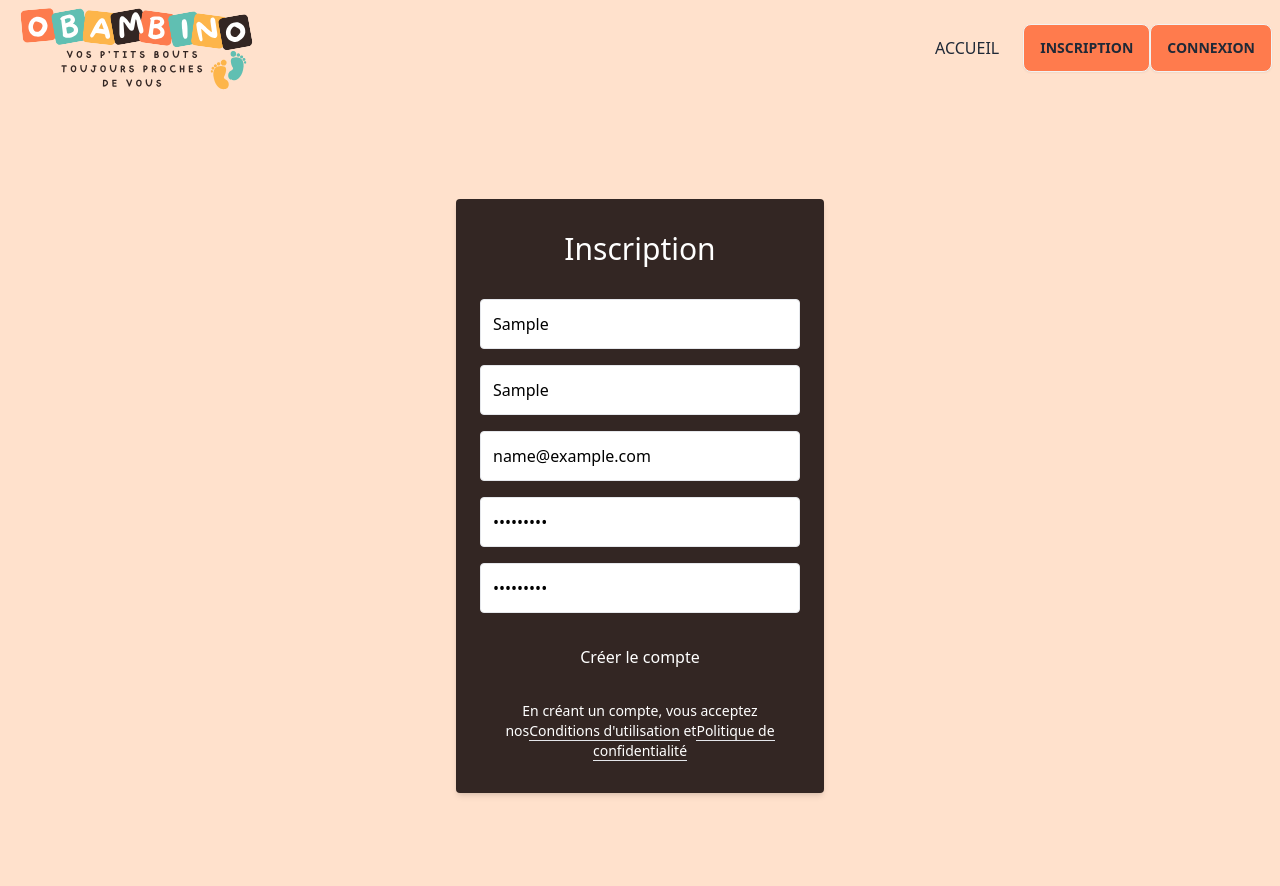
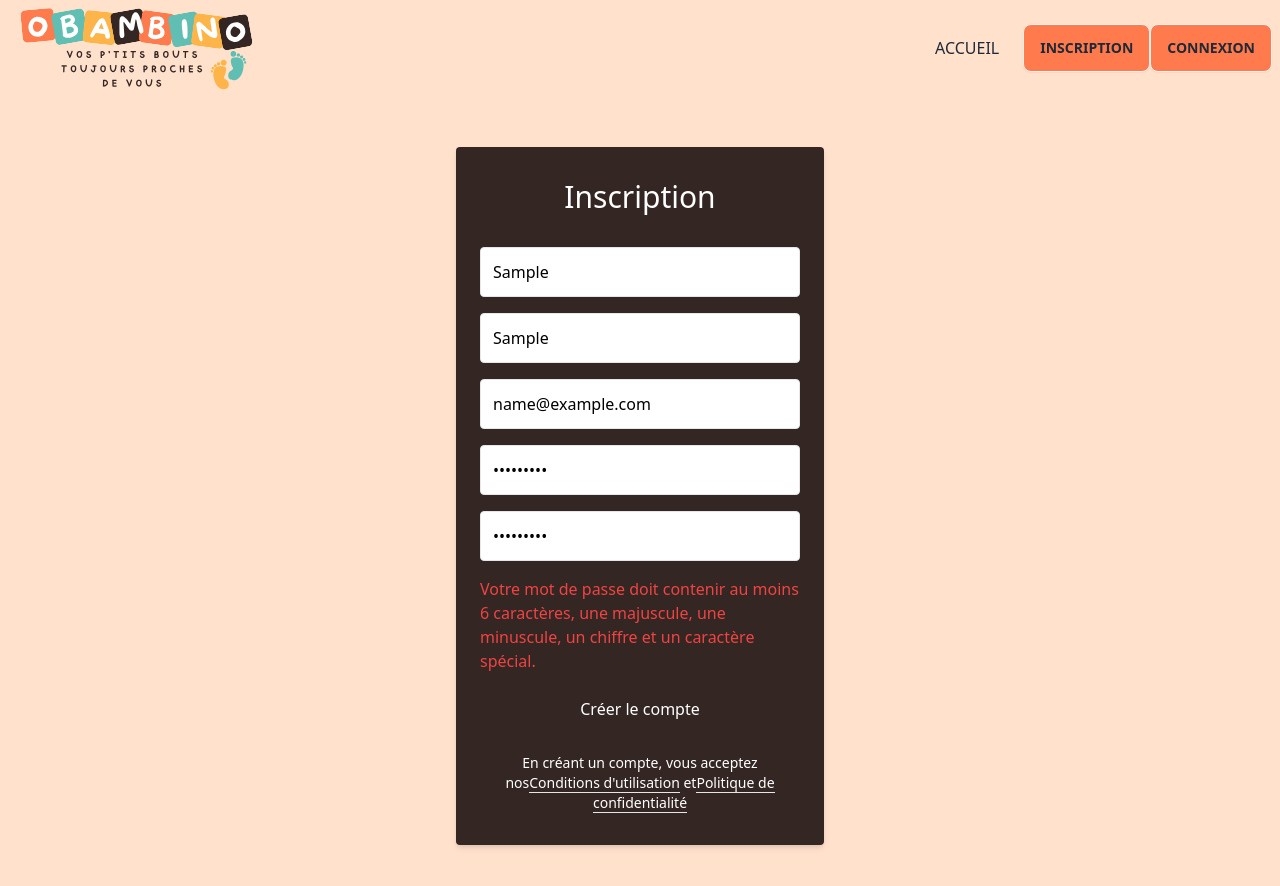
Before and after one commit to MennelSari/Obambino, a React (Vite) app: page /register in a window 1280 px wide. Both pictures are taken after typing "Sample", "Sample", "name@example.com", "Sample123", "Sample123" into the empty fields and a click on the button "Créer le compte". Shown: the top 886 px of the page. Built offline with nearby package versions, Linux system fonts and the light colour scheme.

Commit message:
redirection after sign up is ok

```diff
--- a/src/components/RegisterForm.tsx
+++ b/src/components/RegisterForm.tsx
@@ -1,44 +1,38 @@
 import HeaderPublic from './HeaderPublic';
 import { useState } from 'react';
 import axios from 'axios';
-import {useNavigate} from 'react-router-dom';
+import { useNavigate } from 'react-router-dom';
 import { URL_AWS } from '../URL_List';
 
-
-
-
-// Define the form data interface to type the formData state
 interface FormData {
   lastname: string;
   firstname: string;
   email: string;
   password: string;
-
   role: [];
-
 }
 
-
 const RegisterForm = () => {
-
-
-
   const [formData, setFormData] = useState<FormData>({
     lastname: '',
     firstname: '',
     email: '',
     password: '',
     role: [],
-
   });
 
-  const [isSuccess, setIsSuccess] = useState<boolean>(false); // Add a state to manage the success message
+  const [isSuccess, setIsSuccess] = useState<boolean>(false);
+  const navigate = useNavigate();
+  const [errors, setErrors] = useState<string[]>([]);
 
-  const navigate = useNavigate(); // Add the navigate function to redirect the user after the form submission
-  const [errors, setErrors] = useState<string[]>([]); // Add a state to manage the errors
+  const validatePasswordAndConfirmation = (confirm_password: string): boolean => {
+    if (formData.password !== confirm_password) {
+      setErrors(["Le mot de passe et la confirmation du mot de passe ne correspondent pas."]);
+      return false;
+    }
+    return true;
+  };
 
-
-  // To update the input's form
   const handleChange = (e: React.ChangeEvent<HTMLInputElement>) => {
     const { name, value } = e.target;
     setFormData(prevState => ({
@@ -47,28 +41,28 @@ const RegisterForm = () => {
     }));
   };
 
-  // To submit the form
   const handleSubmit = async (e: React.FormEvent<HTMLFormElement>) => {
-    e.preventDefault(); // Prevent the default form behavior
-
-
-    // Valider le mot de passe avant de soumettre le formulaire
+    e.preventDefault();
+    const confirm_password = e.currentTarget.confirm_password.value;
     if (!validatePassword(formData.password)) {
       setErrors(["Votre mot de passe doit contenir au moins 6 caractères, une majuscule, une minuscule, un chiffre et un caractère spécial."]);
       return;
     }
 
+    if (!validatePasswordAndConfirmation(confirm_password)) {
+      return;
+    }
+
     try {
-      const response = await axios.post(`${URL_AWS}api/user/create`, formData); // Send a POST request to the backend
-
-      console.log( "ce que j'envoie :", response.data); // Log the response
+      const response = await axios.post(`${URL_AWS}api/user/create`, formData);
+      console.log("ce que j'envoie :", response.data);
       setIsSuccess(true); // Set the success message to true
       setTimeout(() => { // Set a timeout to redirect the user after 3 seconds
         setIsSuccess(false);
-        navigate('/login');
+        navigate('/children');
       }, 3000);
     } catch (error) {
-      console.error(error); // Log the error
+      console.error(error);
     }
   };
 
@@ -80,7 +74,6 @@ const RegisterForm = () => {
   return (
     <div>
       <HeaderPublic />
-
       <div className="bg-[#FFE1CC] min-h-screen flex flex-col">
         <div className="container max-w-sm mx-auto flex-1 flex flex-col items-center justify-center px-2">
           <div className="bg-[#332623] px-6 py-8 rounded shadow-md text-black w-full">
@@ -88,13 +81,12 @@ const RegisterForm = () => {
               <div className="text-center text-green-500">Inscription réussie, vous serez redirigé vers la page de connexion d'ici quelques secondes...</div>
             )}
             <h1 className="mb-8 text-3xl text-center text-white">Inscription</h1>
-            <form onSubmit={handleSubmit}> {/*// Add the onSubmit function when the submit button is clicked*/}
-
+            <form onSubmit={handleSubmit}>
               <input
                 type="text"
                 className="block border border-grey-light w-full p-3 rounded mb-4"
-              value={formData.lastname} // Add the value attribute to the input
-              onChange={handleChange} // Add the onChange function to update the state
+                value={formData.lastname}
+                onChange={handleChange}
                 name="lastname"
                 placeholder="Nom" />
               <input
@@ -104,7 +96,6 @@ const RegisterForm = () => {
                 onChange={handleChange}
                 name="firstname"
                 placeholder="Prénom" />
-
               <input
                 type="text"
                 className="block border border-grey-light w-full p-3 rounded mb-4"
@@ -112,7 +103,6 @@ const RegisterForm = () => {
                 onChange={handleChange}
                 name="email"
                 placeholder="Email" />
-
               <input
                 type="password"
                 className="block border border-grey-light w-full p-3 rounded mb-4"
@@ -120,18 +110,18 @@ const RegisterForm = () => {
                 onChange={handleChange}
                 name="password"
                 placeholder="Mot de Passe" />
-
               <input
                 type="password"
                 className="block border border-grey-light w-full p-3 rounded mb-4"
                 name="confirm_password"
                 placeholder="Confirmez votre mot de passe" />
-
+              {errors.length > 0 && errors.map((error, index) => (
+                <div key={index} className="text-red-500 mb-2">{error}</div>
+              ))}
               <button
                 type="submit"
                 className="w-full text-center py-3 rounded bg-green text-white hover:bg-green-dark focus:outline-none my-1"
               >Créer le compte</button>
-
               <div className="text-center text-sm text-white mt-4">
                 En créant un compte, vous acceptez nos
                 <a className="no-underline border-b border-grey-dark text-white" href="#">
@@ -144,9 +134,7 @@ const RegisterForm = () => {
             </form>
           </div>
         </div>
-
       </div>
-
     </div>
   );
 }
```
Lines whose indentation alone changed are shown as unchanged.
